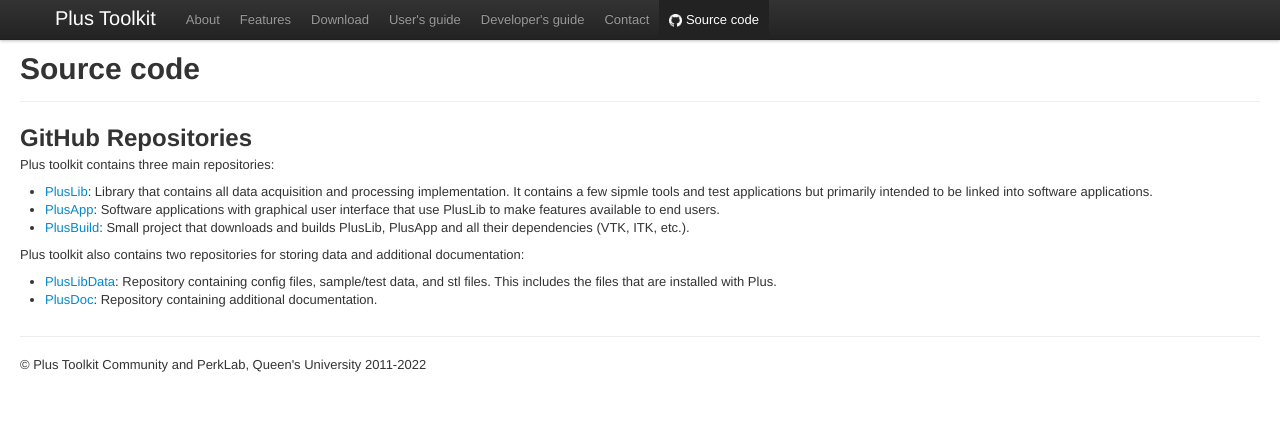
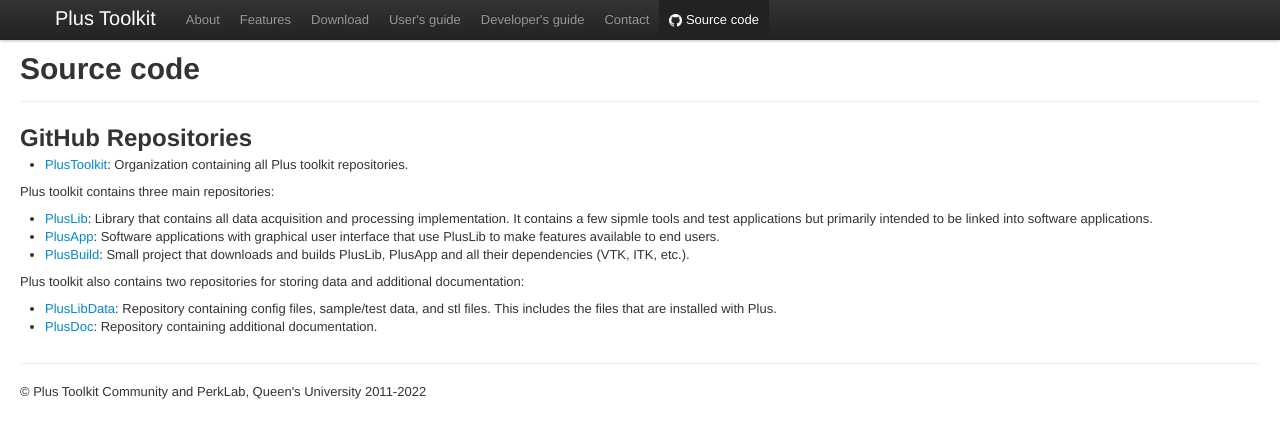
Before and after one commit to PlusToolkit/plustoolkit.github.io, a Jekyll site: the page built from sourcecode.md, in a window 1280 px wide. Shown: the top 438 px of the page. Built offline with Jekyll 4.4.1, drawn with Linux system fonts in a browser that asks for light colours.

Commit message:
Update sourcecode.md

```diff
--- a/sourcecode.md
+++ b/sourcecode.md
@@ -12,6 +12,8 @@
 GitHub Repositories
 -----------
 
+- [PlusToolkit](https://github.com/PlusToolkit): Organization containing all Plus toolkit repositories.
+
 Plus toolkit contains three main repositories:
 - [PlusLib](https://github.com/PlusToolkit/PlusLib/): Library that contains all data acquisition and processing implementation. It contains a few sipmle tools and test applications but primarily intended to be linked into software applications.
 - [PlusApp](https://github.com/PlusToolkit/PlusApp/): Software applications with graphical user interface that use PlusLib to make features available to end users.
```
